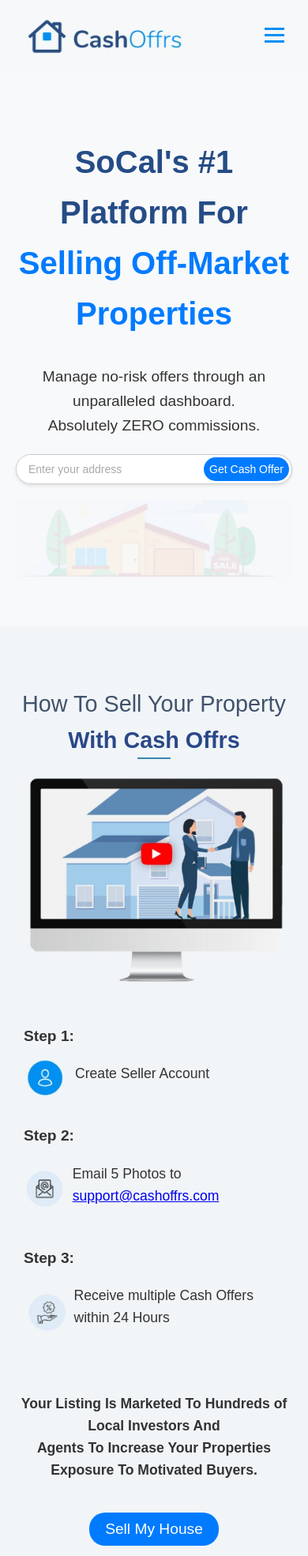
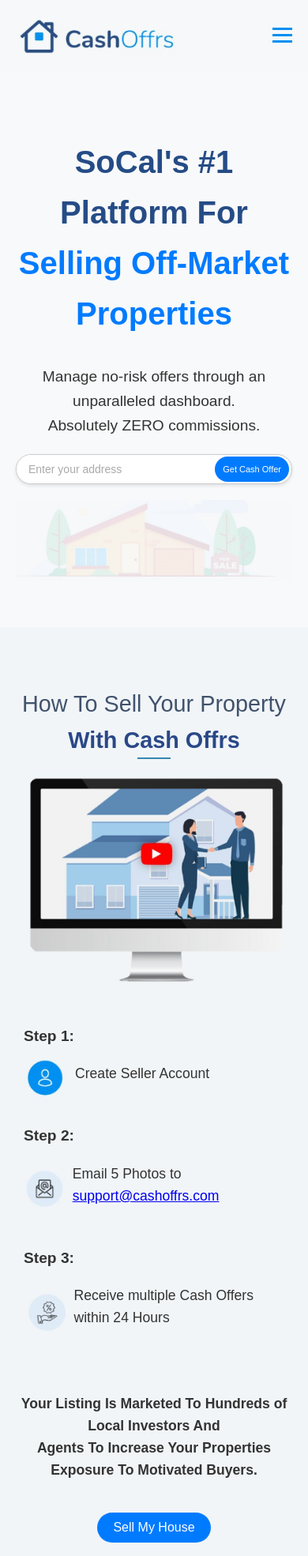
Before and after one commit to Legalhack12ka4/cashoffer, a plain HTML site: page index.html in a window 390 px wide. Shown: the top 1970 px of the page at 79% size. Drawn offline with Linux system fonts and the light colour scheme.

Commit message:
responsive fixes

```diff
--- a/style.css
+++ b/style.css
@@ -12,7 +12,7 @@
     display: flex;
     justify-content: space-between;
     align-items: center;
-    padding: 20px 30px;
+    padding: 20px;
     background-color: #f7f8fa;
     flex-wrap: wrap;
 }
@@ -168,6 +168,13 @@
     margin-right: 3px;
 }
 
+@media (max-width: 400px) {
+    .hero button {
+        font-size: 11px;
+        padding: 10px;
+    }
+}
+
 .section {
     padding: 50px 20px;
     background-color: #fff;
@@ -315,6 +322,12 @@
     cursor: pointer;
 }
 
+@media (max-width: 600px) {
+    .cta-button {
+        font-size: 1rem;
+    }
+}
+
 .cta-sell {
     background-color: #007bff;
     color: #fff;
@@ -336,6 +349,12 @@
     border-radius: 20px;
     font-size: 1.2rem;
     cursor: pointer;
+}
+
+@media (max-width: 600px) {
+    .learn-btn {
+        font-size: 1rem;
+    }
 }
 
 
```
Also changed, not shown: script.js (+6 -8 lines).
